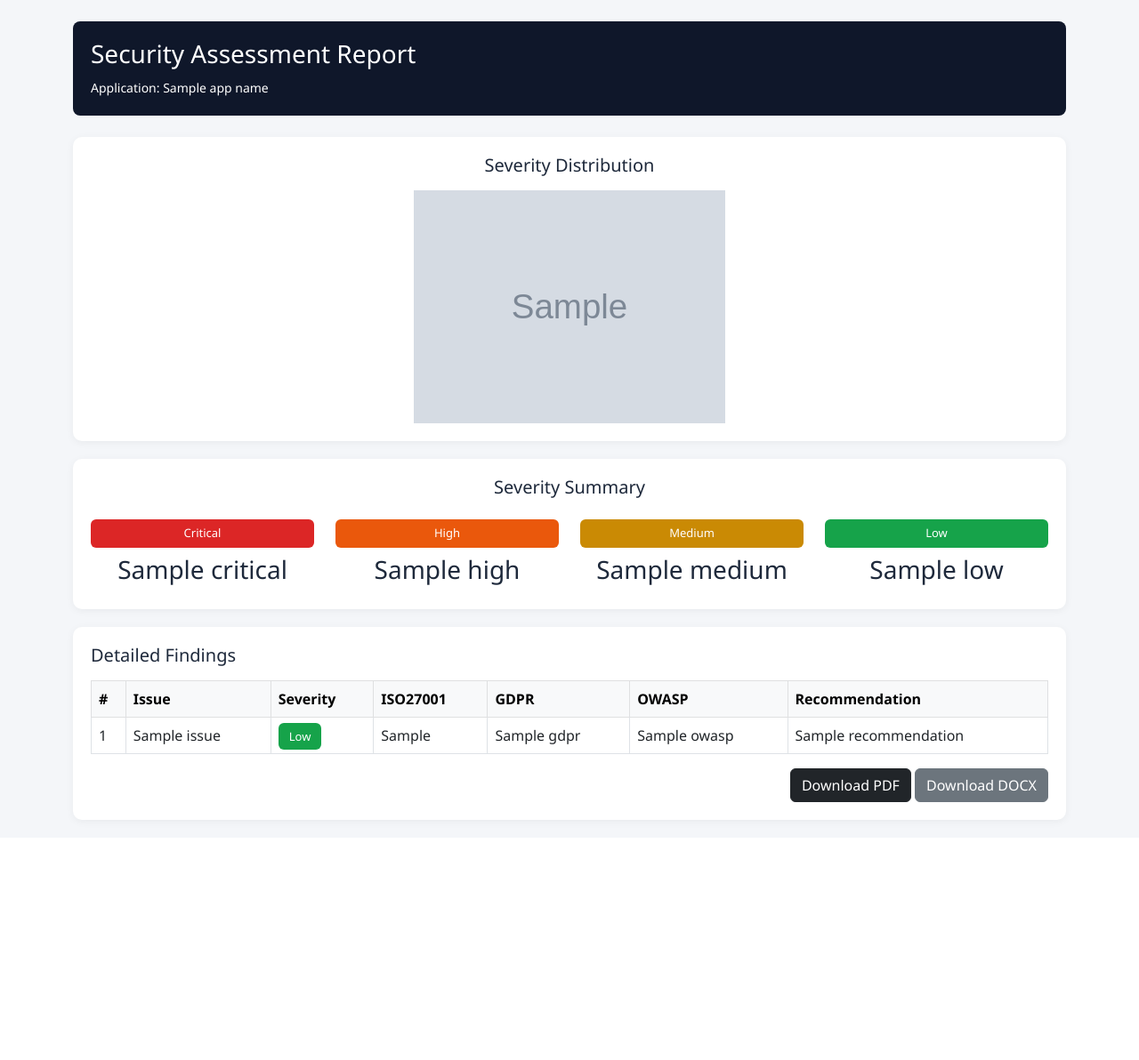
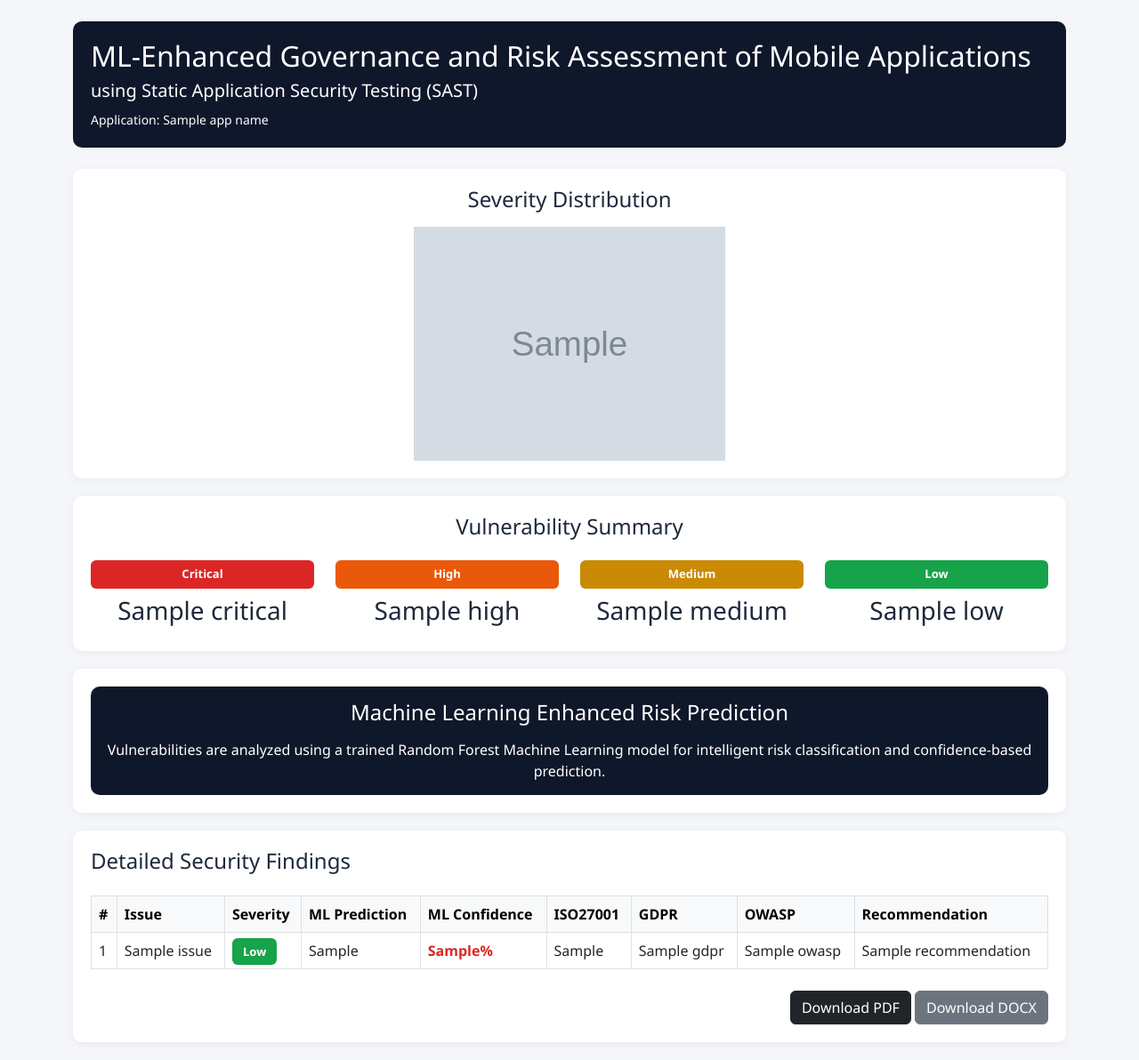
Before and after one commit to Gaurav999-byte/Mobile-GRC-SAST, a FastAPI app: template app/templates/report_preview.html in a window 1280 px wide. Shown: the whole page at 89% size. Before the commit the page ends 929 px from the top, so only its background shows below. Run offline with FastAPI, Linux system fonts and the light colour scheme; the template is opened without the code that fills it: most values are stand-ins (such as "Sample title", 1, 10 or a date in 2020); grey boxes marked "Sample" are stand-in pictures; parts of the project's set-up code (start-up, migrations or seed data) failed here and were passed over.

Commit message:
Added ML-enhanced risk prediction dashboard

```diff
--- a/app/main.py
+++ b/app/main.py
@@ -1,5 +1,6 @@
 import os
 import time
+
 from fastapi import FastAPI, Request, UploadFile, File
 from fastapi.responses import HTMLResponse
 from fastapi.staticfiles import StaticFiles
@@ -8,20 +9,33 @@ from fastapi.templating import Jinja2Templates
 from .analyzer import analyze_apk
 from .riskmapper import map_findings, severity_summary
 from .reporter import render_and_save_report
+from .predictor import predict_risk
 
 BASE_DIR = os.path.dirname(__file__)
+
 UPLOAD_DIR = os.path.join(os.path.dirname(BASE_DIR), "uploads")
 REPORT_DIR = os.path.join(os.path.dirname(BASE_DIR), "outputs", "reports")
 
 os.makedirs(UPLOAD_DIR, exist_ok=True)
 os.makedirs(REPORT_DIR, exist_ok=True)
 
-app = FastAPI(title="GRC-SAST Tool")
+app = FastAPI(title="ML-Enhanced GRC-SAST Tool")
 
-app.mount("/static", StaticFiles(directory=os.path.join(BASE_DIR, "static")), name="static")
-app.mount("/reports", StaticFiles(directory=REPORT_DIR), name="reports")
+app.mount(
+    "/static",
+    StaticFiles(directory=os.path.join(BASE_DIR, "static")),
+    name="static"
+)
 
-templates = Jinja2Templates(directory=os.path.join(BASE_DIR, "templates"))
+app.mount(
+    "/reports",
+    StaticFiles(directory=REPORT_DIR),
+    name="reports"
+)
+
+templates = Jinja2Templates(
+    directory=os.path.join(BASE_DIR, "templates")
+)
 
 
 # =========================
@@ -29,6 +43,7 @@ templates = Jinja2Templates(directory=os.path.join(BASE_DIR, "templates"))
 # =========================
 @app.get("/", response_class=HTMLResponse)
 def index(request: Request):
+
     empty_summary = {
         "Critical": 0,
         "High": 0,
@@ -52,36 +67,71 @@ def index(request: Request):
 async def scan(request: Request, file: UploadFile = File(...)):
 
     try:
+
         ts = int(time.time())
+
         safe_name = f"{ts}_{file.filename}"
+
         file_path = os.path.join(UPLOAD_DIR, safe_name)
 
-        # save file
+        # =========================
+        # SAVE APK FILE
+        # =========================
         contents = await file.read()
 
         with open(file_path, "wb") as f:
             f.write(contents)
 
         print(f"[main] Saved upload: {file_path}")
+
         print(f"[main] File size: {os.path.getsize(file_path)} bytes")
 
-        # analyze apk
+        # =========================
+        # ANALYZE APK
+        # =========================
         findings = analyze_apk(file_path)
+
         print(f"[main] Analyzer returned {len(findings)} findings")
 
-        # map findings
+        # =========================
+        # MAP FINDINGS
+        # =========================
         mapped = map_findings(findings)
+
         print(f"[main] Mapped findings count: {len(mapped)}")
 
-        # summary
+        # =========================
+        # ML RISK PREDICTION
+        # =========================
+        for item in mapped:
+
+            vuln_text = item.get("title", "")
+
+            ml_result = predict_risk(vuln_text)
+
+            item["ml_prediction"] = ml_result["prediction"]
+
+            item["ml_confidence"] = ml_result["confidence"]
+
+        # =========================
+        # SUMMARY
+        # =========================
         summary = severity_summary(mapped)
 
-        # generate reports
-        paths = render_and_save_report(mapped, safe_name, REPORT_DIR)
+        # =========================
+        # GENERATE REPORTS
+        # =========================
+        paths = render_and_save_report(
+            mapped,
+            safe_name,
+            REPORT_DIR
+        )
 
         print("[main] REPORT PATHS:", paths)
 
-        # safe file extraction
+        # =========================
+        # SAFE FILE EXTRACTION
+        # =========================
         html_file = paths.get("html")
         html_file = os.path.basename(html_file) if html_file else None
 
@@ -94,7 +144,9 @@ async def scan(request: Request, file: UploadFile = File(...)):
         chart_file = paths.get("chart")
         chart_file = os.path.basename(chart_file) if chart_file else None
 
-        # render dashboard
+        # =========================
+        # RENDER DASHBOARD
+        # =========================
         return templates.TemplateResponse(
             request,
             "report_preview.html",
@@ -110,9 +162,14 @@ async def scan(request: Request, file: UploadFile = File(...)):
         )
 
     except Exception as e:
+
         print("[main] ERROR during scan:", repr(e))
 
         return HTMLResponse(
-            f"<h3>Error: {str(e)}</h3><p>Check server logs.</p>",
+            f"""
+            <h2>Application Error</h2>
+            <p>{str(e)}</p>
+            <p>Check server logs for details.</p>
+            """,
             status_code=500
         )
--- a/app/templates/report_preview.html
+++ b/app/templates/report_preview.html
@@ -1,47 +1,88 @@
 <!doctype html>
 <html lang="en">
+
 <head>
+
   <meta charset="utf-8">
+
   <meta name="viewport" content="width=device-width,initial-scale=1">
-  <title>Report - {{ app_name }}</title>
+
+  <title>ML-Enhanced Security Report - {{ app_name }}</title>
 
   <link href="https://cdn.jsdelivr.net/npm/bootstrap@5.3.0/dist/css/bootstrap.min.css" rel="stylesheet">
 
   <style>
+
     body {
-      background:#f4f6f9;
+      background: #f4f6f9;
       font-family: "Segoe UI", sans-serif;
-      color:#1e293b;
+      color: #1e293b;
     }
 
     .header {
-      background:#0f172a;
-      color:#fff;
-      padding:20px;
-      border-radius:8px;
+      background: #0f172a;
+      color: #fff;
+      padding: 20px;
+      border-radius: 10px;
     }
 
     .section {
-      background:#fff;
-      padding:20px;
-      border-radius:10px;
-      box-shadow:0 2px 10px rgba(0,0,0,0.05);
-      margin-bottom:20px;
+      background: #fff;
+      padding: 20px;
+      border-radius: 10px;
+      box-shadow: 0 2px 10px rgba(0,0,0,0.05);
+      margin-bottom: 20px;
     }
 
     .badge-custom {
-      color:#fff;
-      padding:6px 12px;
-      border-radius:6px;
-      font-size:13px;
+      color: #fff;
+      padding: 6px 12px;
+      border-radius: 6px;
+      font-size: 13px;
+      font-weight: 600;
     }
 
-    .critical { background:#dc2626; }
-    .high { background:#ea580c; }
-    .medium { background:#ca8a04; }
-    .low { background:#16a34a; }
+    .critical {
+      background: #dc2626;
+    }
+
+    .high {
+      background: #ea580c;
+    }
+
+    .medium {
+      background: #ca8a04;
+    }
+
+    .low {
+      background: #16a34a;
+    }
+
+    .ml-box {
+      background: #0f172a;
+      color: white;
+      border-radius: 10px;
+      padding: 15px;
+      text-align: center;
+    }
+
+    .confidence-high {
+      color: #16a34a;
+      font-weight: bold;
+    }
+
+    .confidence-medium {
+      color: #ca8a04;
+      font-weight: bold;
+    }
+
+    .confidence-low {
+      color: #dc2626;
+      font-weight: bold;
+    }
 
   </style>
+
 </head>
 
 <body>
@@ -50,99 +91,277 @@
 
   <!-- HEADER -->
   <div class="header mb-4">
-    <h3>Security Assessment Report</h3>
-    <small>Application: {{ app_name }}</small>
+
+    <h2>ML-Enhanced Governance and Risk Assessment of Mobile Applications</h2>
+
+    <h5 class="mt-2">
+      using Static Application Security Testing (SAST)
+    </h5>
+
+    <small>
+      Application: {{ app_name }}
+    </small>
+
   </div>
 
-  <!-- PIE CHART CENTER -->
+  <!-- PIE CHART -->
   <div class="section text-center">
-    <h5 class="mb-3">Severity Distribution</h5>
+
+    <h4 class="mb-3">
+      Severity Distribution
+    </h4>
+
     {% if chart_file %}
       <img src="/reports/{{ chart_file }}" style="width:350px;">
     {% endif %}
+
   </div>
 
   <!-- SUMMARY -->
   <div class="section text-center">
-    <h5 class="mb-4">Severity Summary</h5>
+
+    <h4 class="mb-4">
+      Vulnerability Summary
+    </h4>
 
     <div class="row">
 
       <div class="col">
-        <div class="badge-custom critical">Critical</div>
-        <h3 class="mt-2">{{ summary.Critical }}</h3>
+
+        <div class="badge-custom critical">
+          Critical
+        </div>
+
+        <h3 class="mt-2">
+          {{ summary.Critical }}
+        </h3>
+
       </div>
 
       <div class="col">
-        <div class="badge-custom high">High</div>
-        <h3 class="mt-2">{{ summary.High }}</h3>
+
+        <div class="badge-custom high">
+          High
+        </div>
+
+        <h3 class="mt-2">
+          {{ summary.High }}
+        </h3>
+
       </div>
 
       <div class="col">
-        <div class="badge-custom medium">Medium</div>
-        <h3 class="mt-2">{{ summary.Medium }}</h3>
+
+        <div class="badge-custom medium">
+          Medium
+        </div>
+
+        <h3 class="mt-2">
+          {{ summary.Medium }}
+        </h3>
+
       </div>
 
       <div class="col">
-        <div class="badge-custom low">Low</div>
-        <h3 class="mt-2">{{ summary.Low }}</h3>
+
+        <div class="badge-custom low">
+          Low
+        </div>
+
+        <h3 class="mt-2">
+          {{ summary.Low }}
+        </h3>
+
       </div>
 
     </div>
+
+  </div>
+
+  <!-- ML INFO -->
+  <div class="section">
+
+    <div class="ml-box">
+
+      <h4>
+        Machine Learning Enhanced Risk Prediction
+      </h4>
+
+      <p class="mt-3 mb-0">
+        Vulnerabilities are analyzed using a trained Random Forest
+        Machine Learning model for intelligent risk classification
+        and confidence-based prediction.
+      </p>
+
+    </div>
+
   </div>
 
   <!-- FINDINGS TABLE -->
   <div class="section">
-    <h5>Detailed Findings</h5>
 
-    <table class="table table-bordered mt-3">
+    <h4>
+      Detailed Security Findings
+    </h4>
+
+    <table class="table table-bordered table-hover mt-4">
+
       <thead class="table-light">
+
         <tr>
+
           <th>#</th>
+
           <th>Issue</th>
+
           <th>Severity</th>
+
+          <th>ML Prediction</th>
+
+          <th>ML Confidence</th>
+
           <th>ISO27001</th>
+
           <th>GDPR</th>
+
           <th>OWASP</th>
+
           <th>Recommendation</th>
+
         </tr>
+
       </thead>
 
       <tbody>
-        {% for f in findings %}
+
+      {% for f in findings %}
+
         <tr>
-          <td>{{ f.id }}</td>
-          <td>{{ f.issue }}</td>
 
           <td>
-            {% if f.severity == 'Critical' %}
-              <span class="badge-custom critical">Critical</span>
-            {% elif f.severity == 'High' %}
-              <span class="badge-custom high">High</span>
-            {% elif f.severity == 'Medium' %}
-              <span class="badge-custom medium">Medium</span>
-            {% else %}
-              <span class="badge-custom low">Low</span>
-            {% endif %}
+            {{ f.id }}
           </td>
 
-          <td>{{ f.iso27001 }}</td>
-          <td>{{ f.gdpr }}</td>
-          <td>{{ f.owasp }}</td>
-          <td>{{ f.recommendation }}</td>
+          <td>
+            {{ f.issue }}
+          </td>
+
+          <!-- SEVERITY -->
+          <td>
+
+            {% if f.severity == 'Critical' %}
+
+              <span class="badge-custom critical">
+                Critical
+              </span>
+
+            {% elif f.severity == 'High' %}
+
+              <span class="badge-custom high">
+                High
+              </span>
+
+            {% elif f.severity == 'Medium' %}
+
+              <span class="badge-custom medium">
+                Medium
+              </span>
+
+            {% else %}
+
+              <span class="badge-custom low">
+                Low
+              </span>
+
+            {% endif %}
+
+          </td>
+
+          <!-- ML PREDICTION -->
+          <td>
+
+            {{ f.ml_prediction }}
+
+          </td>
+
+          <!-- ML CONFIDENCE -->
+          <td>
+
+            {% if f.ml_confidence >= 80 %}
+
+              <span class="confidence-high">
+
+                {{ f.ml_confidence }}%
+
+              </span>
+
+            {% elif f.ml_confidence >= 50 %}
+
+              <span class="confidence-medium">
+
+                {{ f.ml_confidence }}%
+
+              </span>
+
+            {% else %}
+
+              <span class="confidence-low">
+
+                {{ f.ml_confidence }}%
+
+              </span>
+
+            {% endif %}
+
+          </td>
+
+          <td>
+            {{ f.iso27001 }}
+          </td>
+
+          <td>
+            {{ f.gdpr }}
+          </td>
+
+          <td>
+            {{ f.owasp }}
+          </td>
+
+          <td>
+            {{ f.recommendation }}
+          </td>
+
         </tr>
-        {% endfor %}
+
+      {% endfor %}
+
       </tbody>
+
     </table>
 
     <!-- DOWNLOAD BUTTONS -->
-    <div class="mt-3 text-end">
+    <div class="mt-4 text-end">
+
       {% if pdf_file %}
-        <a class="btn btn-dark" href="/reports/{{ pdf_file }}" target="_blank">Download PDF</a>
+        <a class="btn btn-dark"
+           href="/reports/{{ pdf_file }}"
+           target="_blank">
+
+          Download PDF
+
+        </a>
       {% endif %}
+
       {% if docx_file %}
-        <a class="btn btn-secondary" href="/reports/{{ docx_file }}" target="_blank">Download DOCX</a>
+        <a class="btn btn-secondary"
+           href="/reports/{{ docx_file }}"
+           target="_blank">
+
+          Download DOCX
+
+        </a>
       {% endif %}
+
     </div>
 
   </div>
@@ -150,4 +369,5 @@
 </div>
 
 </body>
+
 </html>
```
Also changed, not shown: app/predictor.py (+44 -1 lines).
